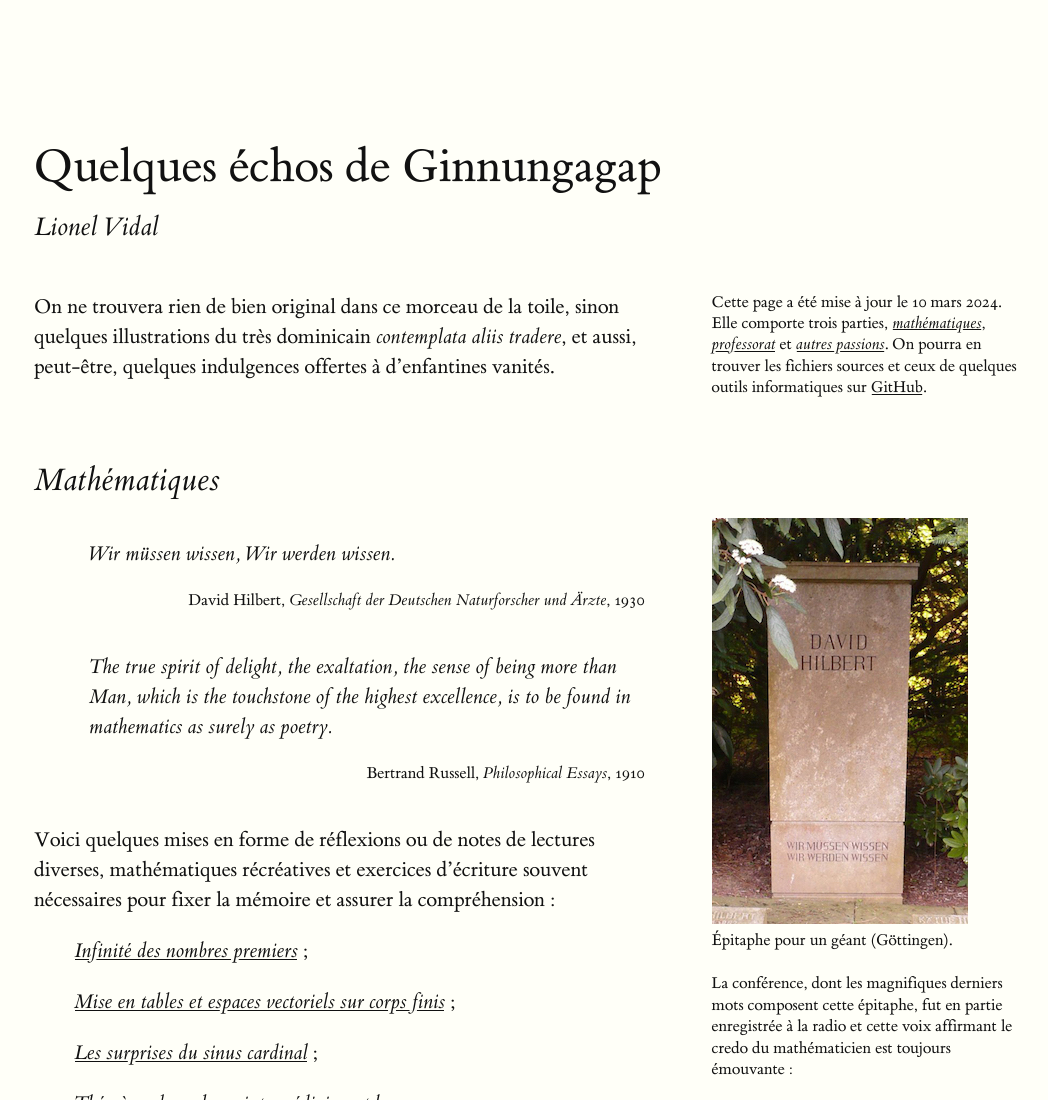
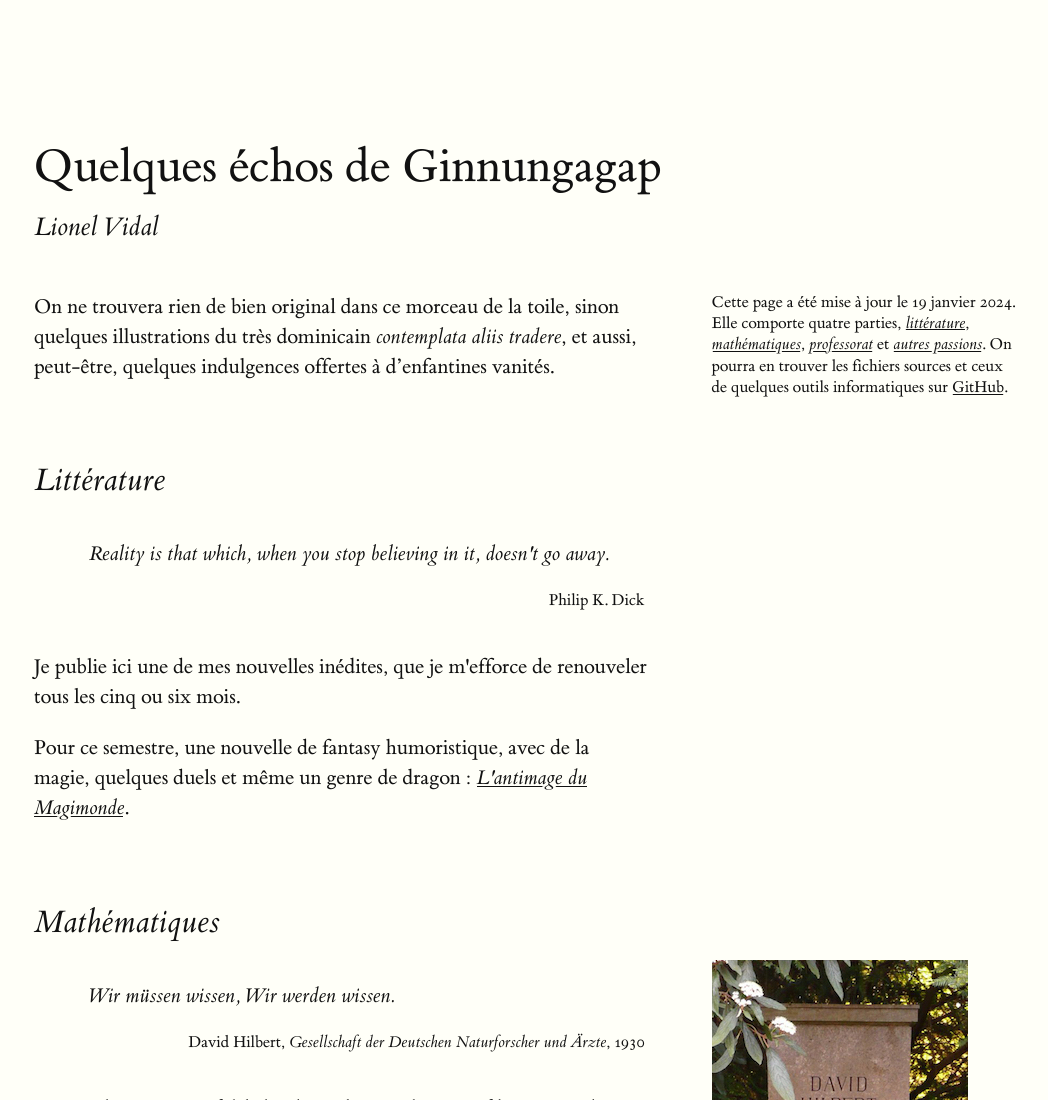
Before and after one commit to ombreve/ombreve.github.io, a plain HTML site: page index.html in a window 1280 px wide. Shown: the top 1100 px of the page, without its empty margins (126-1174 px from the left). Drawn offline with Linux system fonts and the light colour scheme.

Commit message:
supprime "retrait des publications de nouvelles"
This reverts commit 60df8e3e5c1739dca41ce3b7c00909aa7823bc99.

```diff
--- a/index.html
+++ b/index.html
@@ -21,8 +21,9 @@
     <input type="checkbox" id="mn-page" class="margin-toggle"/>
     <span class="marginnote">
       Cette page a été mise à jour le
-      <span class="numeral">10&nbsp;mars 2024.</span>
-      Elle comporte trois parties,
+      <span class="numeral">19&nbsp;janvier 2024.</span>
+      Elle comporte quatre parties,
+      <a href="#s_lit"><cite>littérature</cite></a>,
       <a href="#s_math"><cite>mathématiques</cite></a>,
       <a href="#s_prof"><cite>professorat</cite></a> et
       <a href="#s_temps"><cite>autres passions</cite></a>.
@@ -32,6 +33,26 @@
   sinon quelques illustrations du très dominicain
   <cite>contemplata aliis tradere</cite>, et aussi, peut-être,
   quelques indulgences offertes à d&rsquo;enfantines vanités.</p>
+</section>
+
+<section>
+<h2 id="s_lit">Littérature</h2>
+
+<div class="epigraph">
+<blockquote>
+  <p>Reality is that which, when you stop believing in it,
+  doesn't go away.</p>
+  <footer>Philip K. Dick</footer>
+</blockquote>
+</div>
+
+<p>Je publie ici une de mes nouvelles inédites,
+que je m'efforce de renouveler tous les cinq ou six mois.</p>
+
+<p>Pour ce semestre, une nouvelle de fantasy humoristique,
+avec de la magie, quelques duels et même un genre de dragon&nbsp;:
+<a href="articles/mage.pdf">
+  <cite>L'antimage du Magimonde</cite></a>.</p>
 </section>
 
 <section>
```
Also changed, not shown: 1 other file.
